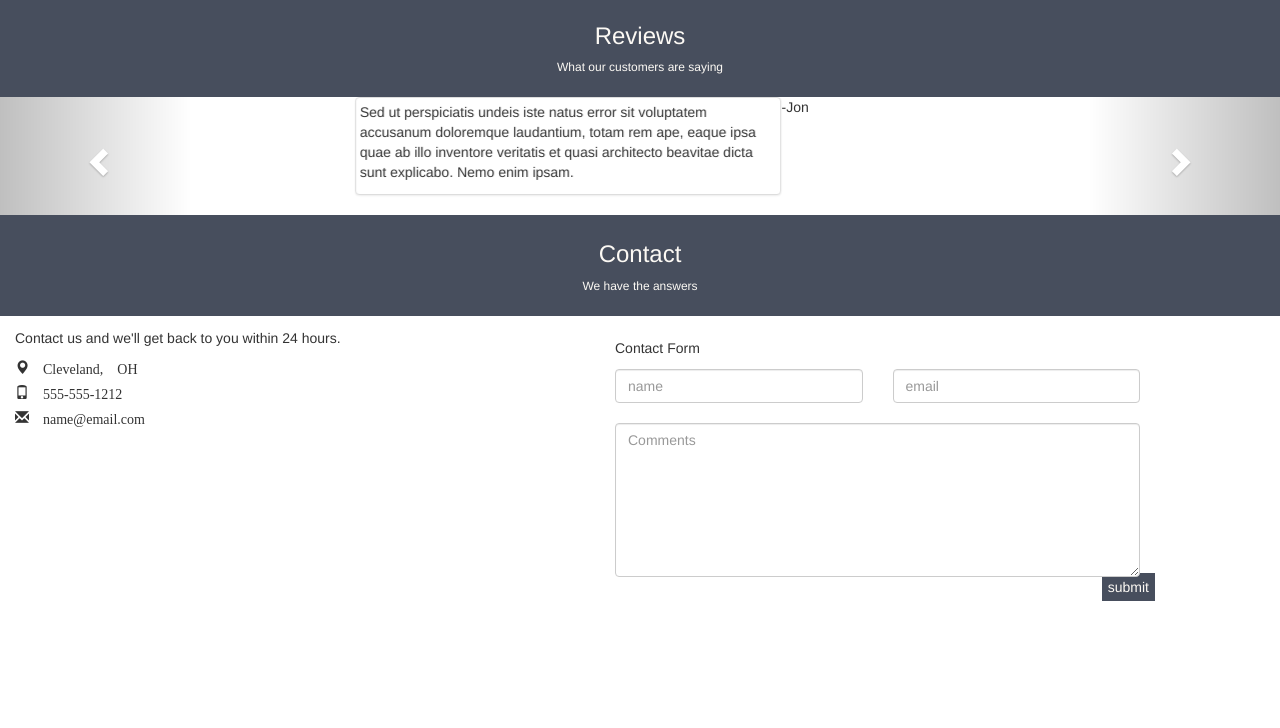
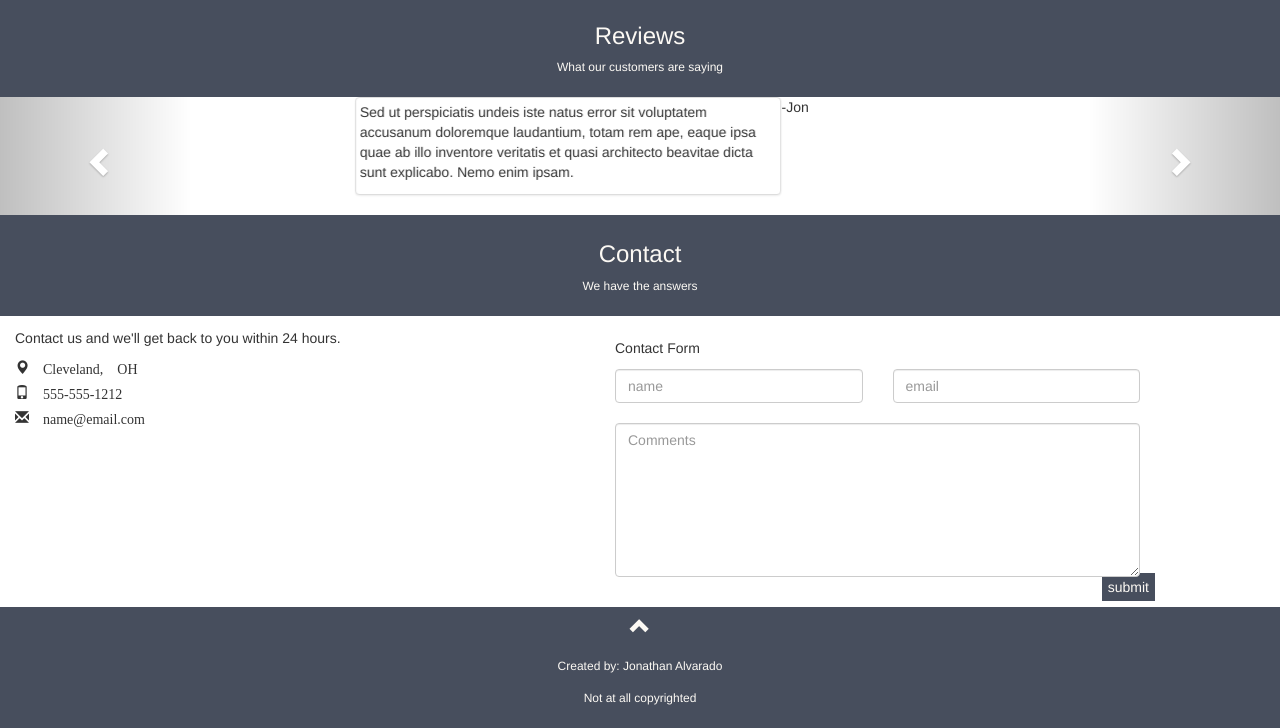
Before and after one commit to Alvaradojonathan/TuscanyVilla, a plain HTML site: page index.html in a window 1280 px wide. Shown: the part 2522-3250 px from the top of the page. Before the commit the page ends 3129 px from the top, so only its background shows below. Drawn offline with nearby package versions, Linux system fonts and the light colour scheme.

Commit message:
completed footer

```diff
--- a/index.html
+++ b/index.html
@@ -225,12 +225,10 @@
             <br />
             <p id="justify" class="glyphicon glyphicon-envelope"> name@email.com</p>
         </div>
+        <!--Contact Form-->
         <div class="col-md-6 col-sm-12" form role="form">
             <div class="form-area">
-                <!-- Default panel contents -->
                 <div class="panel-heading">Contact Form</div>
-
-                <!-- Table -->
                 <div class="form-group row">
                     <form class="col-md-6 col-sm-6">
                         <input type="text" class="form-control" placeholder="name">
@@ -247,6 +245,15 @@
             <p style="text-align:right;"><br/><a href="#" role="button" id="grayButton">submit</a></p>
         </div>
     </div>
+    <!--End of contact section-->
+
+
+    <div class="jumbotron" id="headinglast">
+        <p id="homefooter"><a class="glyphicon glyphicon-chevron-up" href="index.html" role="button"></a></p>
+        <p id="barsub">Created by: Jonathan Alvarado</p>
+        <p id="barsub">Not at all copyrighted</p>
+    </div>
+    <!--End of footer section-->
 
 </body>
 </html>
--- a/style.css
+++ b/style.css
@@ -130,3 +130,9 @@ div.thumbnail {
     color: #FCF9F4;
     padding:6px
 }
+a.glyphicon.glyphicon-chevron-up {
+    color: #FCF9F4;
+}
+#homefooter {
+    text-align:center;
+}
```
